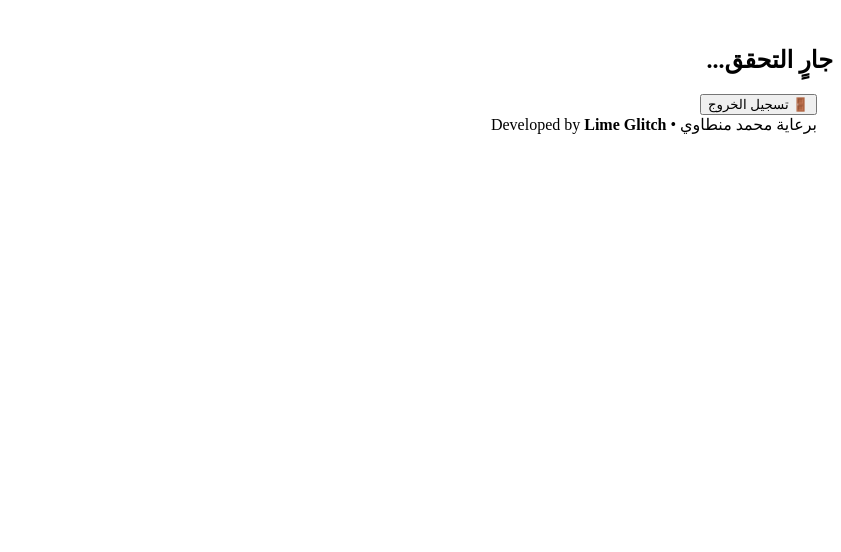
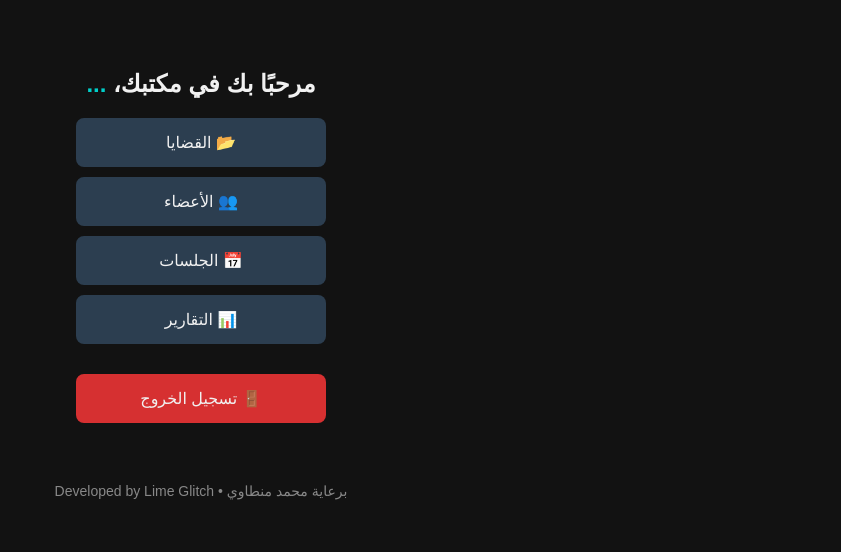
Before and after one commit to limeglitch/omerk, a plain HTML site: page office.html in a window 1280 px wide. Shown: the whole page, without its empty margins (439-1280 px from the left). Drawn offline with Linux system fonts and the light colour scheme; no server answers.

Commit message:
Update office.html

```diff
--- a/office.html
+++ b/office.html
@@ -1,130 +1,103 @@
-<!DOCTYPE html><html lang="ar" dir="rtl">
+<!DOCTYPE html>
+<html lang="ar" dir="rtl">
 <head>
   <meta charset="UTF-8">
-  <title>مكتب المحاماة</title>
+  <title>لوحة تحكم الأدمن</title>
+  <style>
+    body {
+      font-family: 'Cairo', sans-serif;
+      background-color: #121212;
+      color: #f1f1f1;
+      margin: 0;
+      padding: 0;
+      text-align: center;
+    }
+
+    .container {
+      padding: 50px 20px;
+    }
+
+    h2 {
+      font-size: 24px;
+      margin-bottom: 20px;
+    }
+
+    .email {
+      color: #00cec9;
+      font-weight: bold;
+      margin-bottom: 40px;
+    }
+
+    .button {
+      display: block;
+      width: 250px;
+      padding: 15px;
+      margin: 10px auto;
+      background-color: #2c3e50;
+      color: #f1f1f1;
+      border: none;
+      border-radius: 8px;
+      font-size: 16px;
+      cursor: pointer;
+      transition: 0.3s;
+    }
+
+    .button:hover {
+      background-color: #34495e;
+    }
+
+    .logout {
+      background-color: #d63031;
+      margin-top: 30px;
+    }
+
+    footer {
+      margin-top: 60px;
+      color: #888;
+      font-size: 14px;
+    }
+  </style>
+
   <script type="module">
     import { initializeApp } from "https://www.gstatic.com/firebasejs/9.22.2/firebase-app.js";
     import { getAuth, onAuthStateChanged, signOut } from "https://www.gstatic.com/firebasejs/9.22.2/firebase-auth.js";
-    import { getFirestore, doc, getDoc } from "https://www.gstatic.com/firebasejs/9.22.2/firebase-firestore.js";const firebaseConfig = {
-  apiKey: "AIzaSyDxwgtbrA2RVCwEwbn5_FDRJ20cN-IYAl0",
-  authDomain: "cif225.firebaseapp.com",
-  projectId: "cif225",
-  storageBucket: "cif225.firebasestorage.app",
-  messagingSenderId: "852933662256",
-  appId: "1:852933662256:web:e9ba1b9911f3b2e1ed3ff5",
-  measurementId: "G-J9WTSQ00YL"
-};
+    import { firebaseConfig } from "./firebase-config.js";
 
     const app = initializeApp(firebaseConfig);
     const auth = getAuth();
-const db = getFirestore(app);
 
-const welcome = document.getElementById("welcome");
-const adminSection = document.getElementById("adminSection");
-const lawyerSection = document.getElementById("lawyerSection");
+    const emailSpan = document.getElementById("userEmail");
+    const logoutBtn = document.getElementById("logoutBtn");
 
-onAuthStateChanged(auth, async (user) => {
-  if (!user) {
+    onAuthStateChanged(auth, (user) => {
+      if (user) {
+        emailSpan.textContent = user.email;
+      } else {
         window.location.href = "index.html";
-    return;
-  }
-
-  welcome.textContent = `مرحبًا بك في مكتبك، ${user.email}`;
-
-  const userDoc = await getDoc(doc(db, "users", user.uid));
-  if (!userDoc.exists()) {
-    alert("لم يتم العثور على بيانات الحساب.");
-    return;
-  }
-
-  const role = userDoc.data().role;
-
-  if (role === "admin") {
-    adminSection.style.display = "block";
-    lawyerSection.style.display = "none";
-  } else {
-    lawyerSection.style.display = "block";
-    adminSection.style.display = "none";
       }
     });
 
-document.getElementById("logoutBtn").onclick = () => signOut(auth).then(() => location.href = "index.html");
-
+    logoutBtn.addEventListener("click", () => {
+      signOut(auth).then(() => {
+        window.location.href = "index.html";
+      });
+    });
   </script>
-  <style>
-    @import url('https://fonts.googleapis.com/css2?family=Cairo:wght@400;700&display=swap');body {
-  font-family: 'Cairo', sans-serif;
-  background: linear-gradient(to right, #2c3e50, #3498db);
-  padding: 30px;
-  text-align: center;
-  color: white;
-}
-h2 {
-  color: #fff;
-  font-size: 28px;
-  margin-bottom: 30px;
-}
-.btn {
-  display: block;
-  padding: 15px;
-  margin: 10px auto;
-  font-size: 18px;
-  border: none;
-  border-radius: 10px;
-  background: #ffffff;
-  color: #2c3e50;
-  width: 80%;
-  cursor: pointer;
-  transition: all 0.3s ease;
-  box-shadow: 0 4px 8px rgba(0,0,0,0.2);
-}
-.btn:hover {
-  background: #f1f1f1;
-}
-#logoutBtn {
-  background: #e74c3c;
-  color: white;
-}
-#logoutBtn:hover {
-  background: #c0392b;
-}
-.section {
-  margin-top: 20px;
-}
-.section-title {
-  font-size: 22px;
-  margin-top: 30px;
-  color: #ecf0f1;
-  border-bottom: 1px solid rgba(255,255,255,0.2);
-  padding-bottom: 10px;
-}
-footer {
-  margin-top: 40px;
-  padding-top: 20px;
-  border-top: 1px solid rgba(255,255,255,0.2);
-  font-size: 14px;
-  color: #ccc;
-}
-
-  </style>
 </head>
 <body>
-  <h2 id="welcome">جارٍ التحقق...</h2>  <div class="section" id="adminSection" style="display: none">
-    <div class="section-title">الأدمن</div>
-    <button class="btn" onclick="location.href='admin.html'">لوحة تحكم الأدمن</button>
-    <button class="btn">إدارة الموظفين</button>
-    <button class="btn">إدارة القضايا</button>
-    <button class="btn">تقارير المكتب</button>
-  </div>  <div class="section" id="lawyerSection" style="display: none">
-    <div class="section-title">الموظفين (محامين / سكرتارية)</div>
-    <button class="btn" onclick="location.href='lawyer.html'">لوحة المحامي / السكرتير</button>
-    <button class="btn">عرض القضايا المكلف بها</button>
-    <button class="btn">إضافة تقرير جلسة</button>
-    <button class="btn">أرشيف القضايا</button>
-  </div><button id="logoutBtn" class="btn">🚪 تسجيل الخروج</button>
+  <div class="container">
+    <h2>مرحبًا بك في مكتبك، <span id="userEmail" class="email">...</span></h2>
+
+    <button class="button" onclick="location.href='cases.html'">📂 القضايا</button>
+    <button class="button" onclick="location.href='members.html'">👥 الأعضاء</button>
+    <button class="button" onclick="location.href='sessions.html'">📅 الجلسات</button>
+    <button class="button" onclick="location.href='reports.html'">📊 التقارير</button>
+
+    <button id="logoutBtn" class="button logout">🚪 تسجيل الخروج</button>
 
     <footer>
-    برعاية محمد منطاوي • Developed by <strong>Lime Glitch</strong>
+      برعاية محمد منطاوي • Developed by Lime Glitch
     </footer>
+  </div>
 </body>
 </html>
```
Lines whose indentation alone changed are shown as unchanged.
